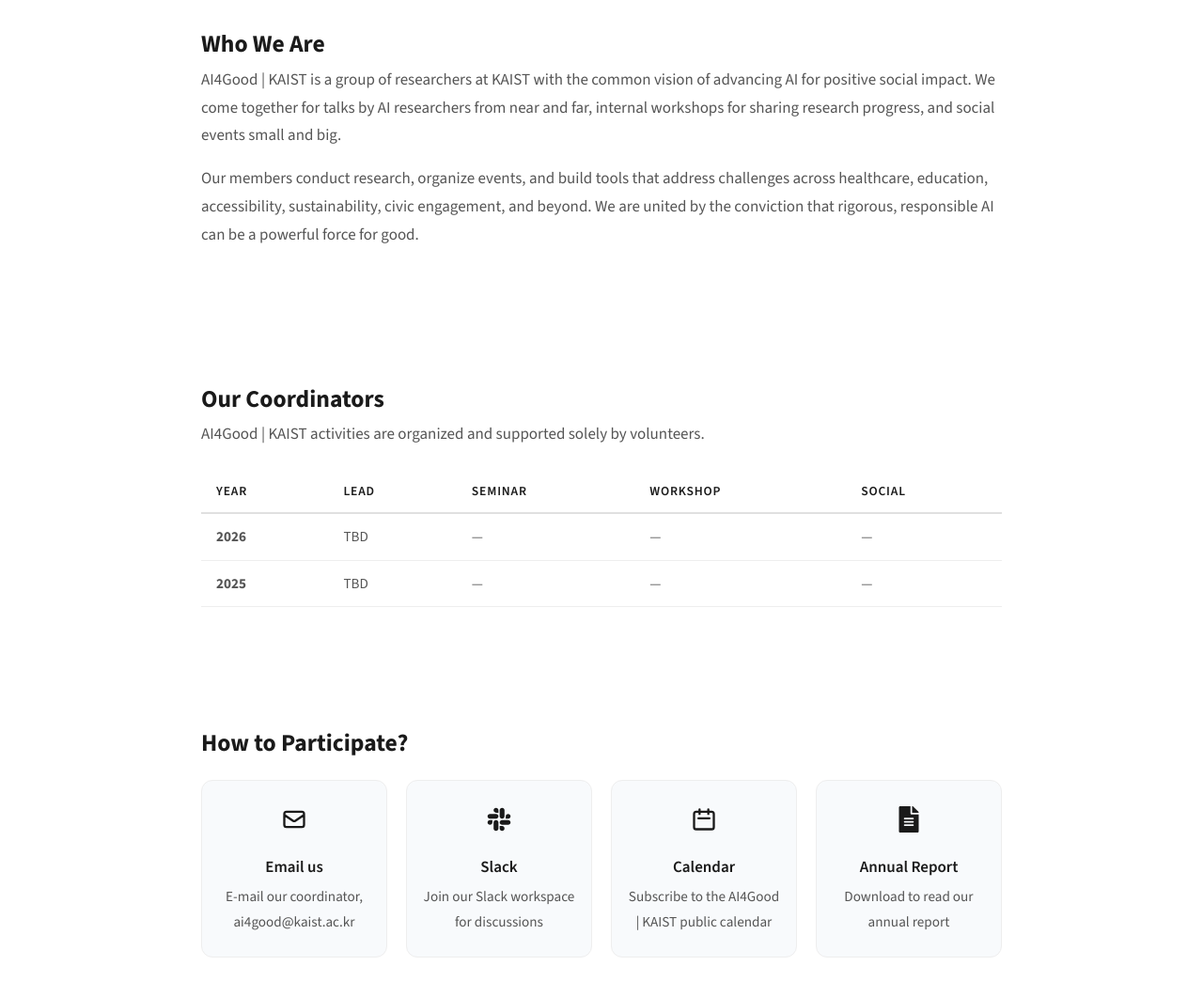
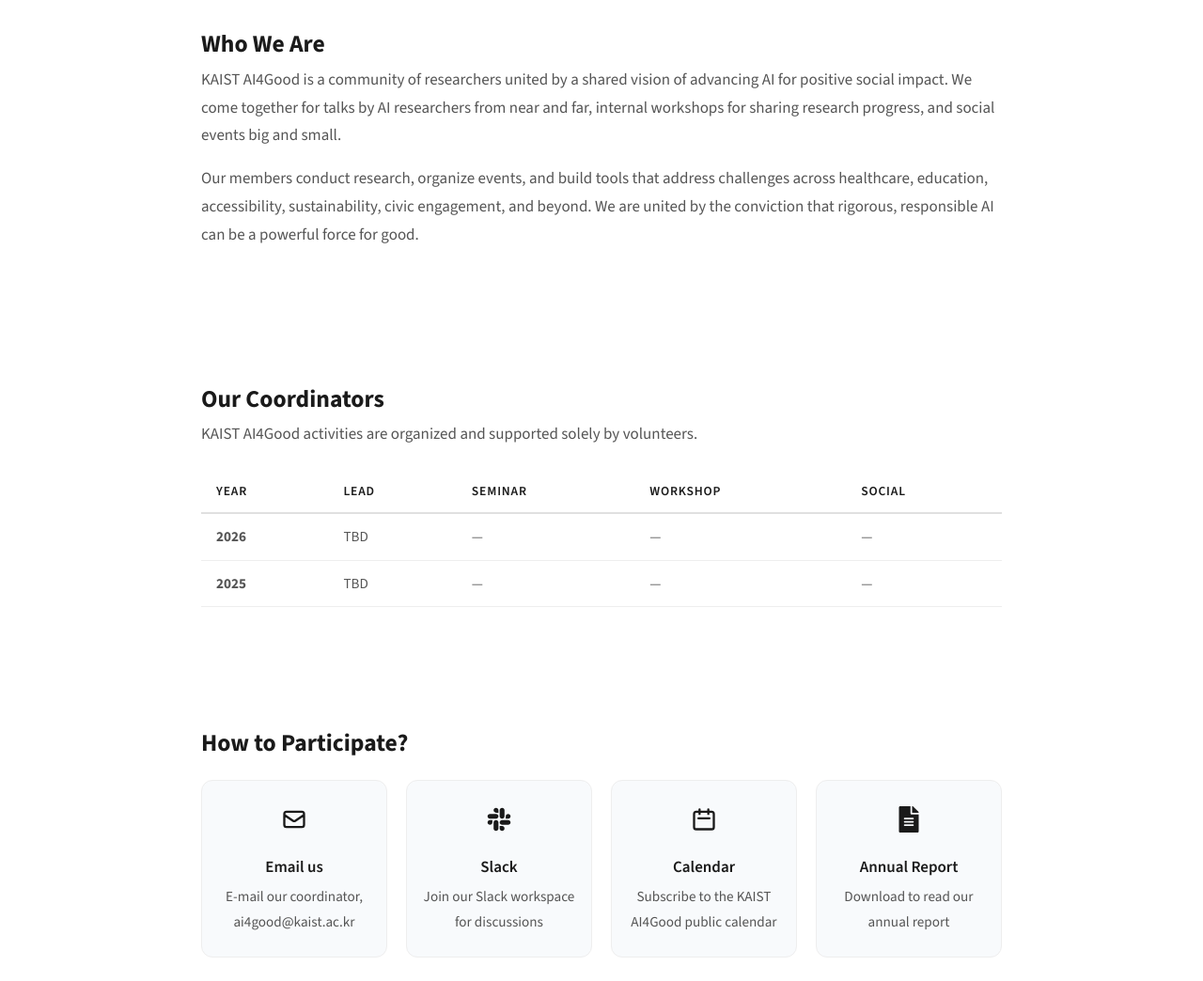
Before and after one commit to ai4good-kaist/ai4good-kaist.github.io, a React (Vite) app: page /#/about in a window 1280 px wide. Shown: the part 356-1400 px from the top of the page at 94% size. Built offline with nearby package versions, Linux system fonts and the light colour scheme.

Commit message:
More natural sentences in About

```diff
--- a/src/pages/About.jsx
+++ b/src/pages/About.jsx
@@ -23,7 +23,7 @@
   {
     icon: <HiOutlineCalendar />,
     title: 'Calendar',
-    description: 'Subscribe to the AI4Good | KAIST public calendar',
+    description: 'Subscribe to the KAIST AI4Good public calendar',
     link: '',
   },
   {
@@ -62,10 +62,10 @@
           <h2 className="about-block__heading">Who We Are</h2>
           <div className="about-block__body">
             <p>
-              AI4Good | KAIST is a group of researchers at KAIST with the common vision of
-              advancing AI for positive social impact. We come together for talks by AI
-              researchers from near and far, internal workshops for sharing research progress,
-              and social events small and big.
+              KAIST AI4Good is a community of researchers united by a shared vision of
+              advancing AI for positive social impact. We come together for talks by
+              AI researchers from near and far, internal workshops for sharing
+              research progress, and social events big and small.
             </p>
             <p>
               Our members conduct research, organize events, and build tools that address
@@ -82,7 +82,7 @@
         <div className="container about-block">
           <h2 className="about-block__heading">Our Coordinators</h2>
           <p className="about-block__sub">
-            AI4Good | KAIST activities are organized and supported solely by volunteers.
+            KAIST AI4Good activities are organized and supported solely by volunteers.
           </p>
           <div className="about-table-wrap">
             <table className="about-table">
```
